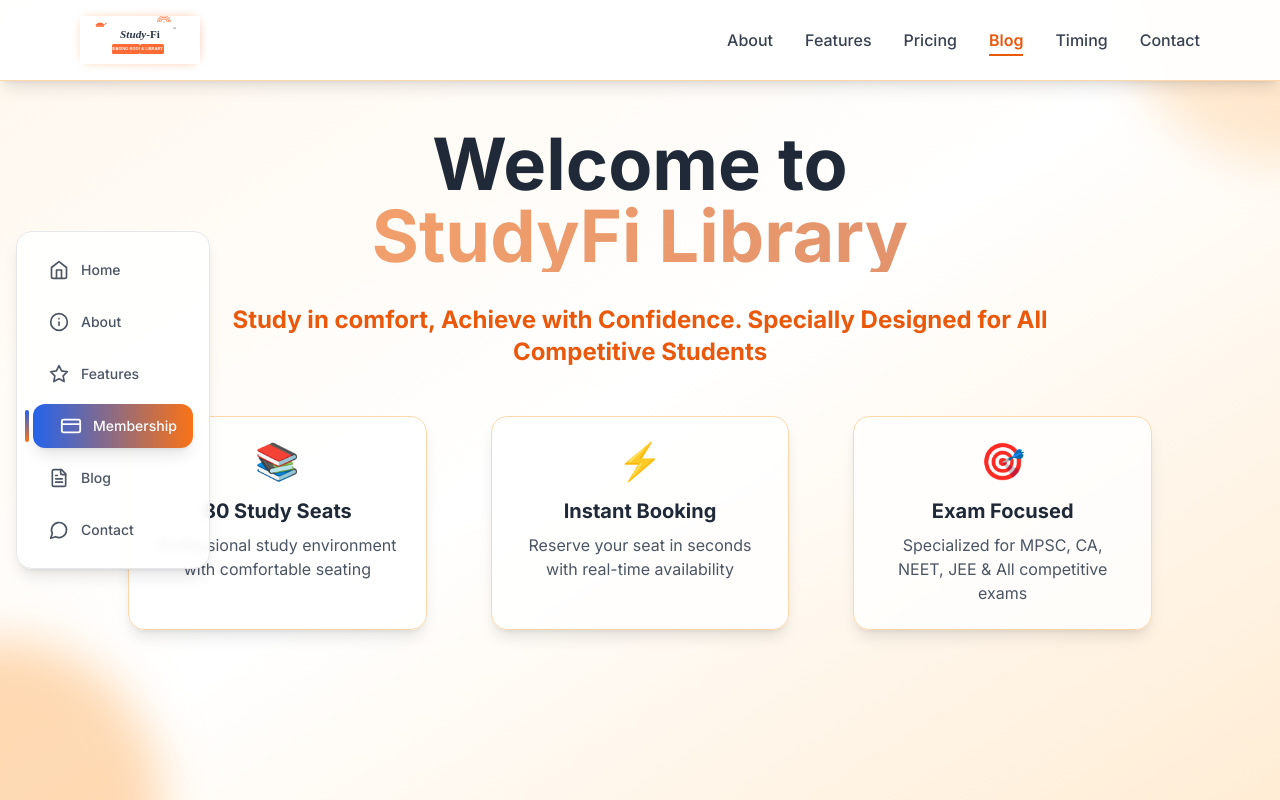
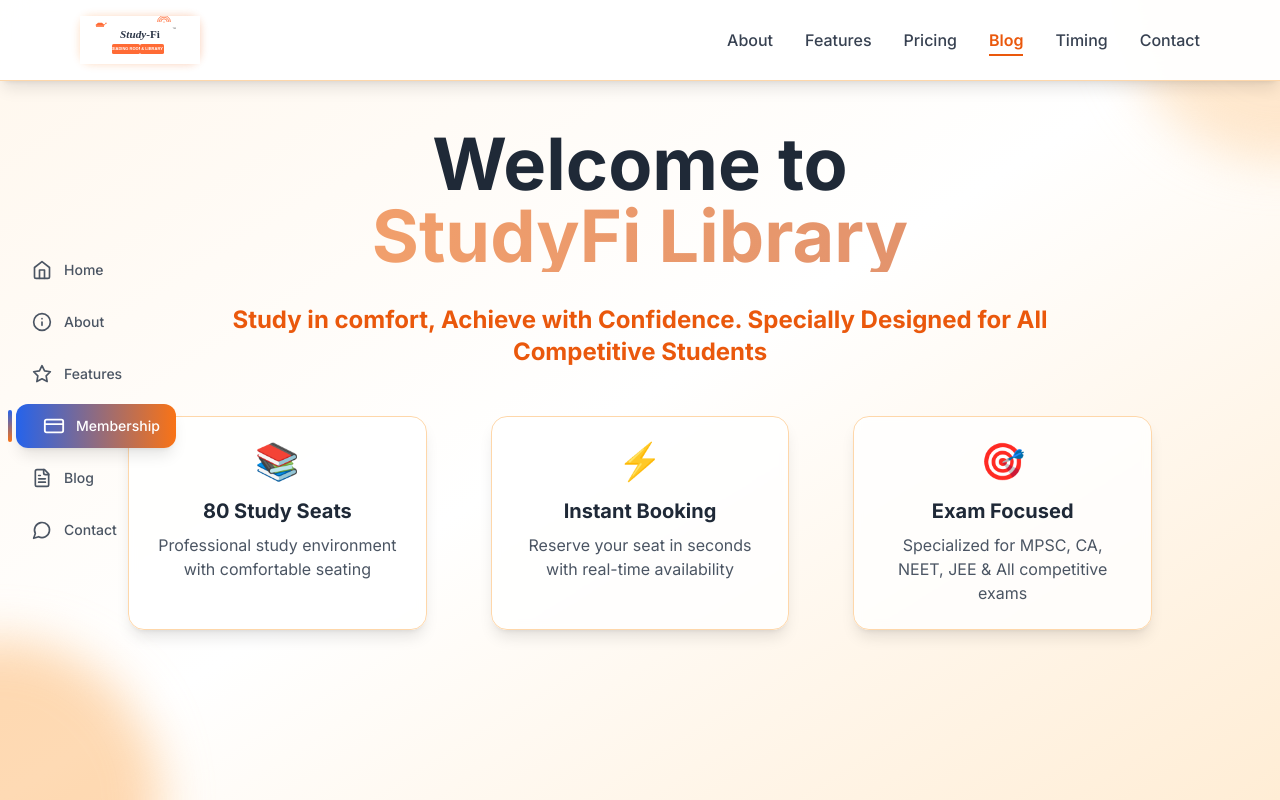
Before and after one commit to MADHURMEHARE/studyfi-lib, a Next.js app: page / in a window 1280 px wide. Shown: the top 800 px of the page. Built offline with nearby package versions, Linux system fonts and the light colour scheme.

Commit message:
sidebar card

```diff
--- a/components/homepage/SidebarNavigation.tsx
+++ b/components/homepage/SidebarNavigation.tsx
@@ -163,7 +163,7 @@ export default function SidebarNavigation() {
 
       {/* Desktop Sidebar */}
       <div className="fixed left-4 top-1/2 transform -translate-y-1/2 z-50 hidden lg:block">
-        <div className="bg-white/90 backdrop-blur-sm rounded-2xl shadow-lg border border-gray-200 p-4">
+        {/* <div className="bg-white/90 backdrop-blur-sm rounded-2xl shadow-lg border border-gray-200 p-4"> */}
           <div className="flex flex-col space-y-2">
             {navItems.map((item) => {
               const Icon = item.icon;
@@ -211,7 +211,7 @@ export default function SidebarNavigation() {
                 </button>
               );
             })}
-          </div>
+          {/* </div> */}
         </div>
       </div>
 
```
